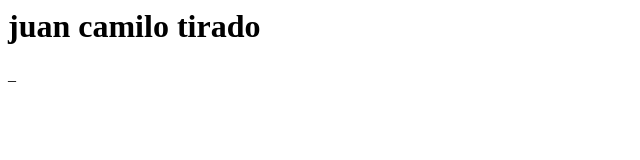
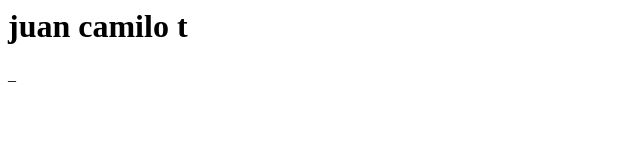
Before and after one commit to JuanCamiloTirado/Primer-Repositorio, a plain HTML site: page index.html in a window 1280 px wide. Shown: the whole page, without its empty margins (0-640 px from the left). Drawn offline with Linux system fonts and the light colour scheme.

Commit message:
modificacion

```diff
--- a/index.html
+++ b/index.html
@@ -4,7 +4,7 @@
 	</head>
 
 	<body>
-		<h1> juan camilo tirado</h1>
+		<h1> juan camilo t</h1>
 	</body>
 _
 </html>
```
